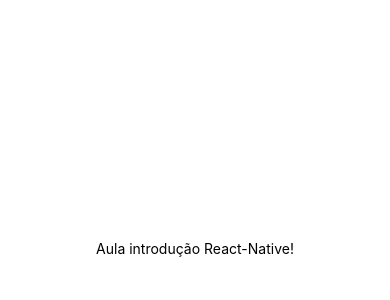
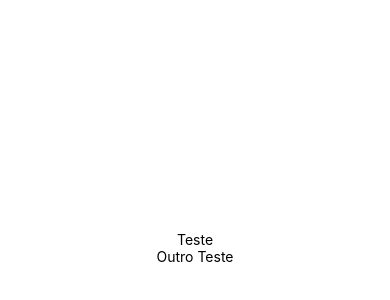
Before and after one commit to josephsecundo/react_native, a React Native app: screen / in a window 390 px wide. Shown: the part 174-474 px from the top of the page. Built offline with nearby package versions, Linux system fonts and the light colour scheme.

Commit message:
Criando props

```diff
--- a/App.js
+++ b/App.js
@@ -1,10 +1,14 @@
 import { StatusBar } from 'expo-status-bar';
 import { StyleSheet, Text, View } from 'react-native';
+
+import Props from './src/ex_2';
 
 export default function App() {
   return (
     <View style={styles.container}>
-      <Text>Aula introdução React-Native!</Text>
+      <Props mensagem={'Teste'} />
+      <Props mensagem={'Outro Teste'} />
+
       <StatusBar style="auto" />
     </View>
   );
--- /dev/null
+++ b/src/ex_2/index.js
@@ -0,0 +1,9 @@
+import {View, Text} from 'react-native';
+
+export default function Props ({mensagem}) {
+    return (
+        <View>
+            <Text>{mensagem}</Text>
+        </View>
+    );
+}
```
Also changed, not shown: src/ex_2/styles.js (added).
